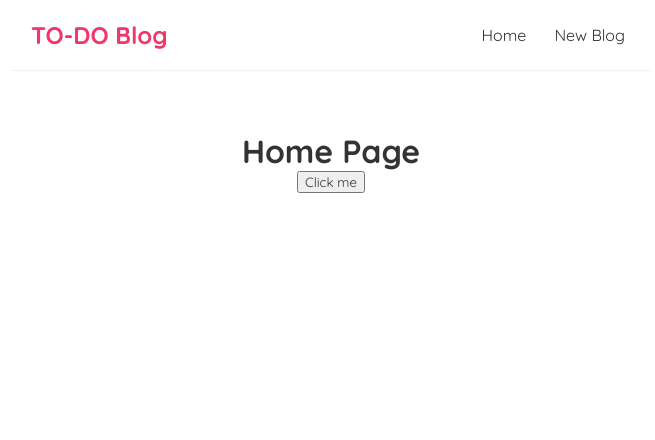
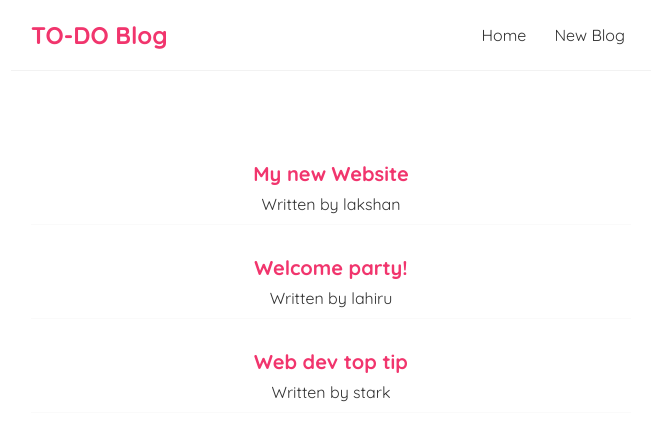
Before and after one commit to LahiruLakshan/Learning-ReactJS, a React (Create React App) app: page / in a window 1280 px wide. Shown: the top 440 px of the page, without its empty margins (309-964 px from the left). Built offline with nearby package versions, Linux system fonts and the light colour scheme.

Commit message:
Updated home page blog box

```diff
--- a/src/home.js
+++ b/src/home.js
@@ -1,15 +1,28 @@
-import React from 'react';
+import React, {useState} from 'react';
 
 const Home = (props) => {
+    const [blogs, setBBlogs] = useState([
+        {title: "My new Website", body: "lorem ipsum...", author: "lakshan", id: 1},
+        {title: "Welcome party!", body: "lorem ipsum...", author: "lahiru", id: 2},
+        {title: "Web dev top tip", body: "lorem ipsum...", author: "stark", id: 3}
+    ]);
     const handleClick = () => {
         console.log("hello, lahiru");
-        }
+    }
 
 
     return (
-        <div>
-            <h1>Home Page</h1>
-            <button onClick={handleClick}>Click me</button>
+        <div className={"home"}>
+
+            {blogs.map((blog) => (
+                <div className={"blog-preview"} key={blog.id}>
+                    <h2>{blog.title}</h2>
+                    <p>Written by {blog.author}</p>
+                </div>
+            ))}
+
+            {/*<h2>Home Page</h2>*/}
+            {/*<button onClick={handleClick}>Click me</button>*/}
         </div>
     );
 }
--- a/src/index.css
+++ b/src/index.css
@@ -33,3 +33,19 @@
   margin: 40px auto;
   padding: 20px;
 }
+
+/*blog preview / list*/
+.blog-preview{
+  padding: 10px 16px;
+  margin: 20px 0;
+  border-bottom: 1px solid #fafafa;
+}
+.blog-preview:hover{
+  box-shadow: 1px 3px 5px rgba(0,0,0,0.1);
+
+}
+.blog-preview h2{
+  font-size: 20px;
+  color: #f1356d;
+  margin-bottom: 8px;
+}
```
